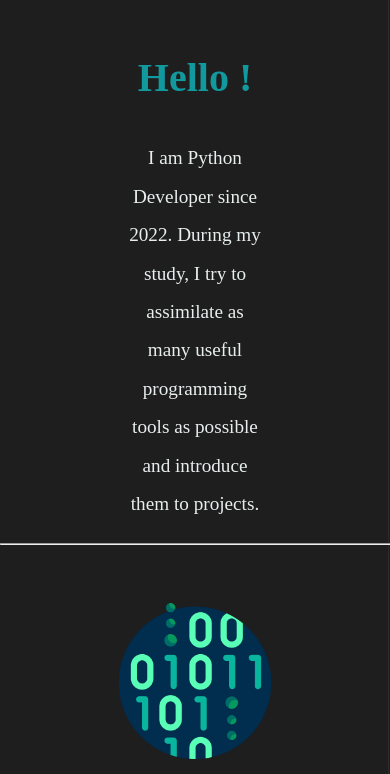
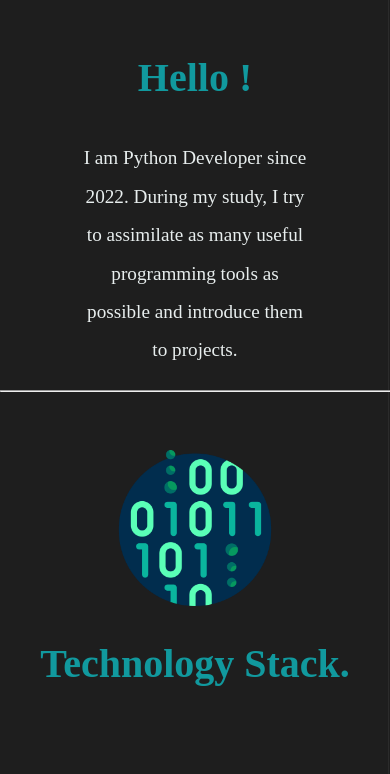
Before and after one commit to Nosfer-Projects/Personal-site, a plain HTML site: page main_site.html in a window 390 px wide. Shown: the part 1025-1799 px from the top of the page. Drawn offline with Linux system fonts and the light colour scheme.

Commit message:
Add files via upload

```diff
--- a/css/styles.css
+++ b/css/styles.css
@@ -75,6 +75,14 @@ h2 {
     color:#e8eeee ;
     font-family: "Times New Roman", monospace;
 
+  }
+
+
+
+@media screen and (min-width: 360px) and (max-width: 768px) {
+    .intro{
+      width: 60% ;
+    }
   }
 
 .middle-site{
```
